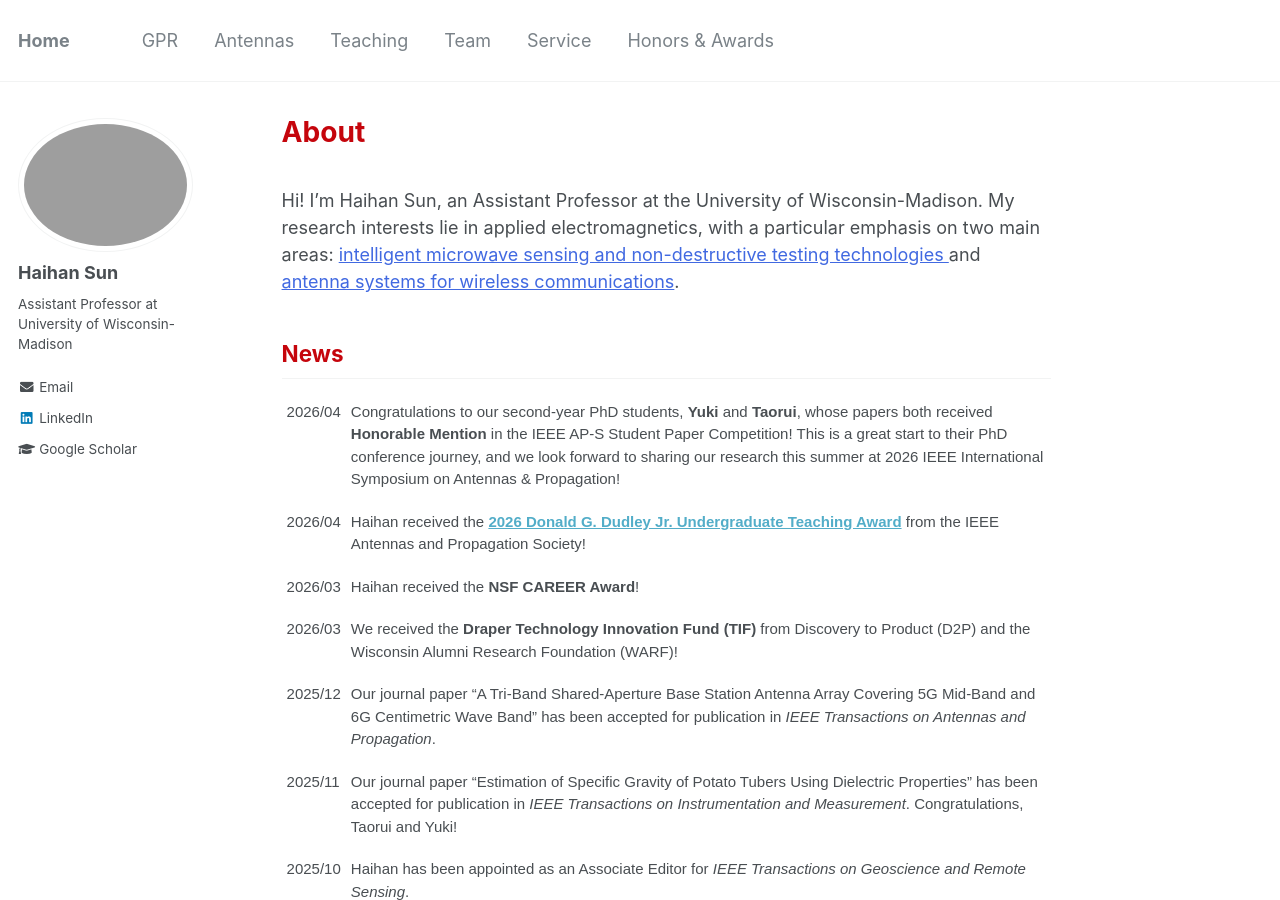
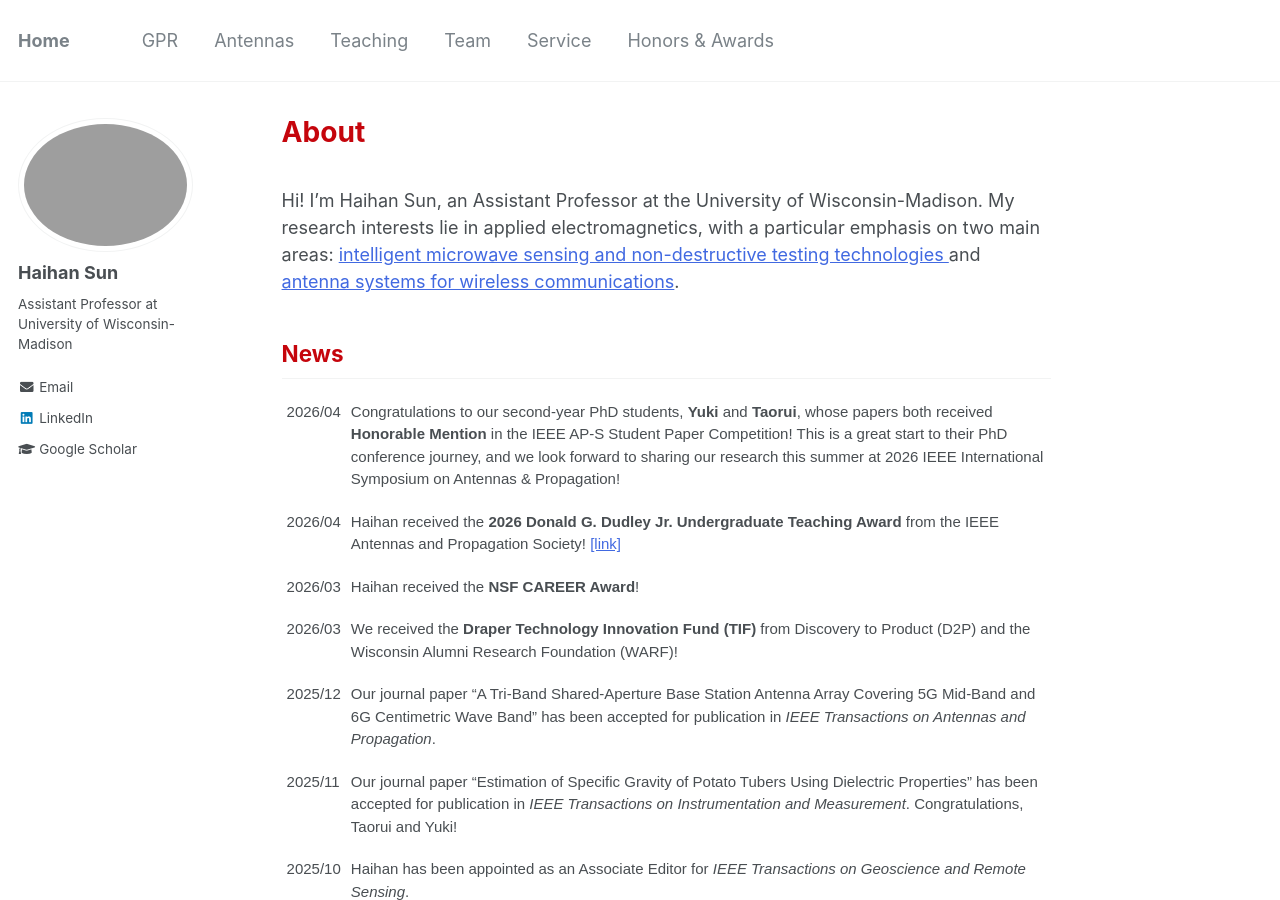
Before and after one commit to Haihan-Sun/Haihan-Sun.github.io, a Jekyll site: the page built from _pages/about.md, in a window 1280 px wide and 900 px high. Built offline with Jekyll 4.4.1, drawn with Linux system fonts in a browser that asks for light colours.

Commit message:
Update about.md

```diff
--- a/_pages/about.md
+++ b/_pages/about.md
@@ -35,7 +35,7 @@ Hi! I'm Haihan Sun, an Assistant Professor at the University of Wisconsin-Madiso
 
 <tr>
     <td class="tg-ko0z">2026/04</td>
-    <td class="tg-ko0z">Haihan received the <a href="https://ieeeaps.org/awards/ieee-ap-s-awards-2026"><b>2026 Donald G. Dudley Jr. Undergraduate Teaching Award</b></a> from the IEEE Antennas and Propagation Society!</td>
+    <td class="tg-ko0z">Haihan received the <b>2026 Donald G. Dudley Jr. Undergraduate Teaching Award</b> from the IEEE Antennas and Propagation Society! <a href="https://ieeeaps.org/awards/ieee-ap-s-awards-2026"  style="color:#4169e1"> [link] </a> </td>
 
 </tr>
 
```
